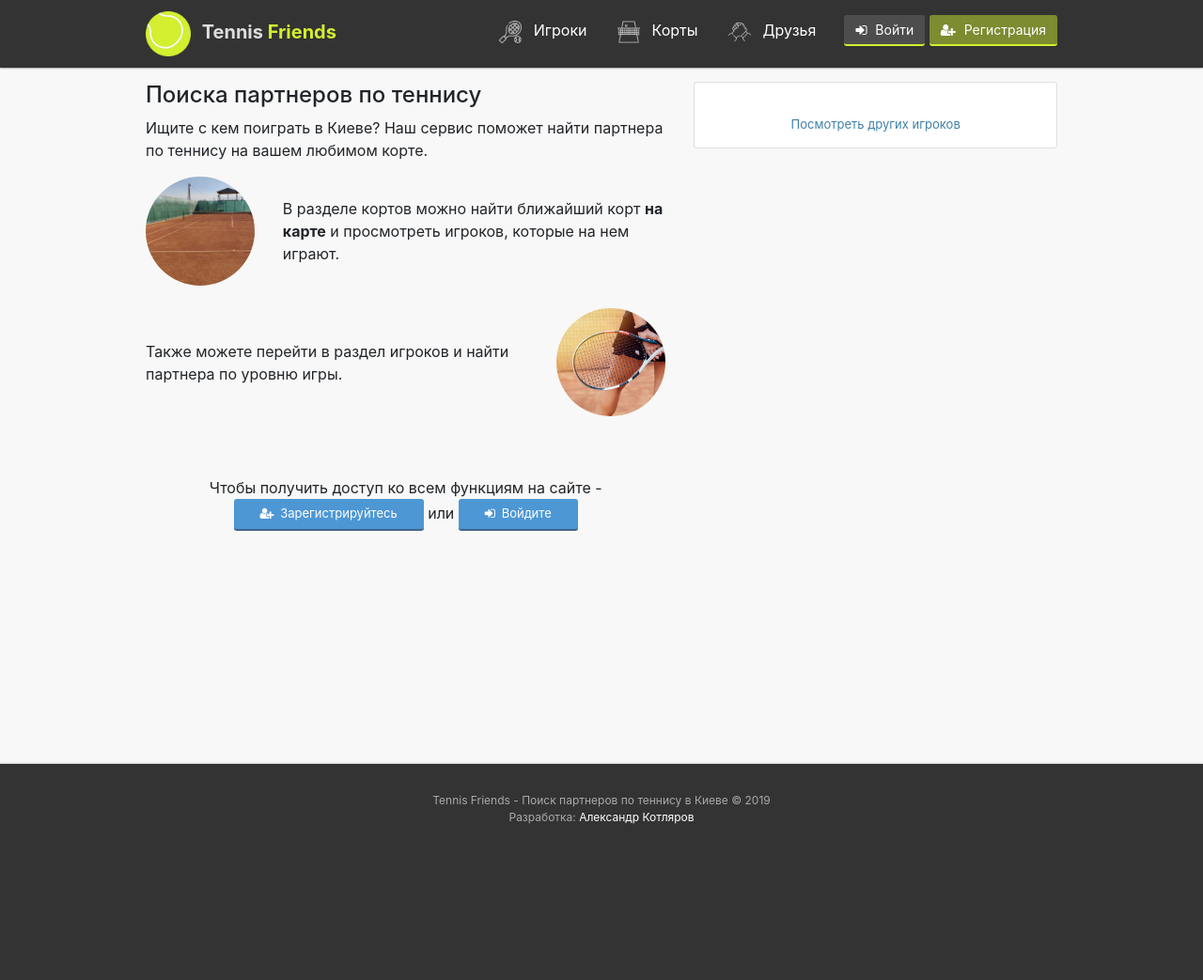
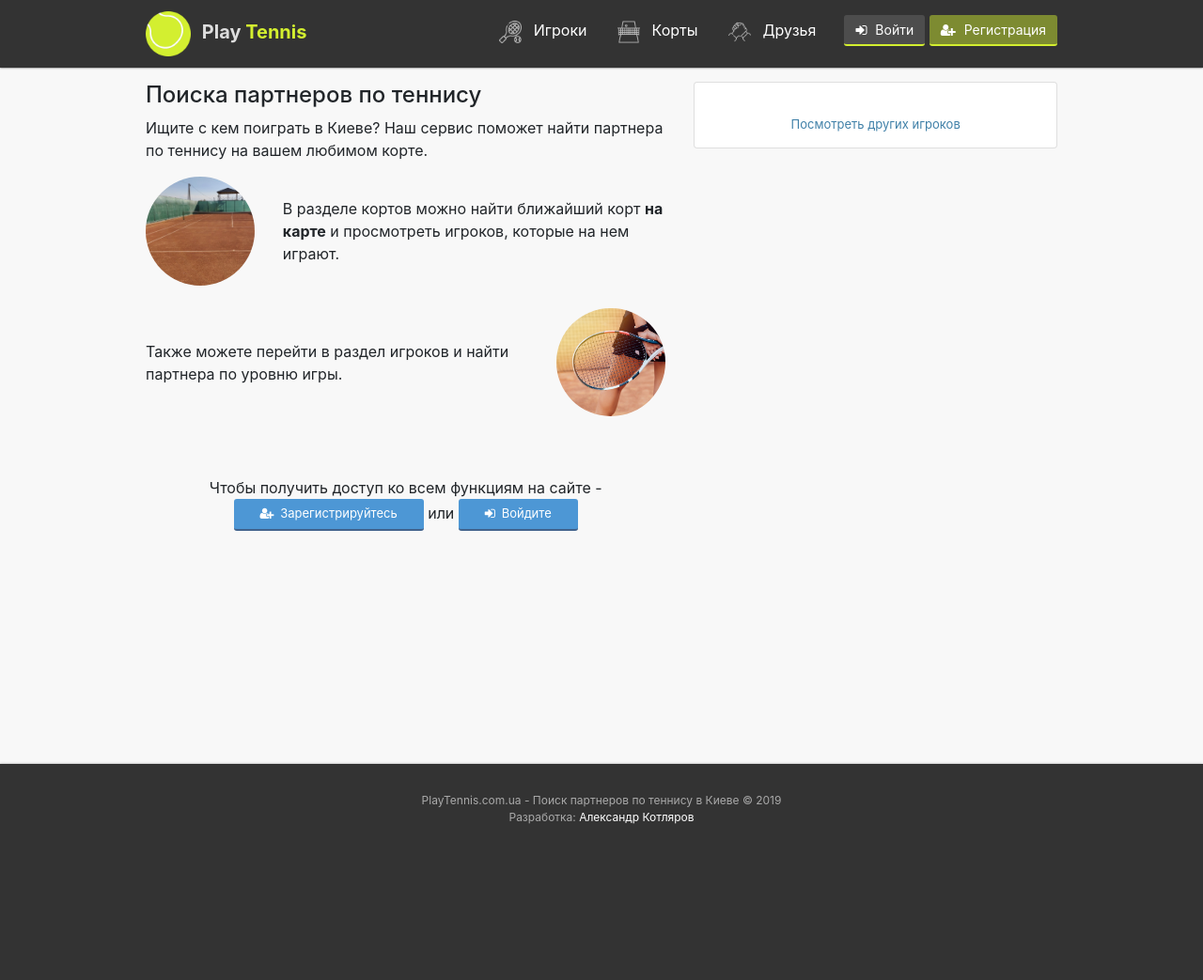
Before and after one commit to AlexKotl/tennis-friends, a Django app: page / in a window 1280 px wide. Shown: the whole page at 94% size. Run offline with Django 3.2, Linux system fonts and the light colour scheme; data that the repository does not hold is empty; style sheets or scripts are compiled from the project's sources; some libraries are stand-ins or nearby versions.

Commit message:
site rebranding

```diff
--- a/app/settings.py
+++ b/app/settings.py
@@ -15,9 +15,9 @@ import os
 # Build paths inside the project like this: os.path.join(BASE_DIR, ...)
 BASE_DIR = os.path.dirname(os.path.dirname(os.path.abspath(__file__)))
 
-SITE_NAME = "Tennis Friends"
-SITE_URL = "tennisfriends.com.ua"
-SITE_EMAIL = "info@tennisfriends.com.ua"
+SITE_NAME = "Play Tennis"
+SITE_URL = "playtennis.com.ua"
+SITE_EMAIL = "info@playtennis.com.ua"
 
 # Quick-start development settings - unsuitable for production
 # See https://docs.djangoproject.com/en/2.0/howto/deployment/checklist/
--- a/app/templates/homepage.html
+++ b/app/templates/homepage.html
@@ -2,7 +2,7 @@
 {% load static %}
 
 {% block site_title %}
-    Tennis Friends - поиск партнера по теннису в Киеве
+    Play Tennis - поиск партнера по теннису в Киеве
 {% endblock %}
 
 {% block content %}
--- a/app/templates/index.html
+++ b/app/templates/index.html
@@ -28,8 +28,8 @@
             <div class="title float-left">
                 <a href="/">
                     <img src="{% static 'images/tennis-ball.png' %}" alt="">
-                    <span>Tennis</span>
-                    <span class='highlight'>Friends</span>
+                    <span>Play</span>
+                    <span class='highlight'>Tennis</span>
                 </a>
             </div>
 
@@ -79,7 +79,7 @@
 
     <div class="breadcrumbs-block">
         <nav class="breadcrumbs clearfix">
-            <a href="/" class="">Tennis Friends</a>
+            <a href="/" class="">Play Tennis</a>
             {% block breadcrumbs %}{% endblock %}
         </nav>
     </div>
@@ -92,7 +92,7 @@
 
     <div class="site-footer">
         <div class="top-menu-container clearfix text-center justify-content-center align-self-center">
-            Tennis Friends - Поиск партнеров по теннису в Киеве &copy; 2019
+            PlayTennis.com.ua - Поиск партнеров по теннису в Киеве &copy; 2019
             <br>Разработка: <a href="https://www.facebook.com/kotl.alex">Александр Котляров</a>
         </div>
     </div>
--- a/app/templates/registration/login.html
+++ b/app/templates/registration/login.html
@@ -1,7 +1,7 @@
 {% extends 'index.html' %}
 
 {% block site_title %}
-    Tennis Friends - логин
+    Play Tennis - логин
 {% endblock %}
 
 {% block breadcrumbs %}
```
Also changed, not shown: readme.md, 1 other file.
